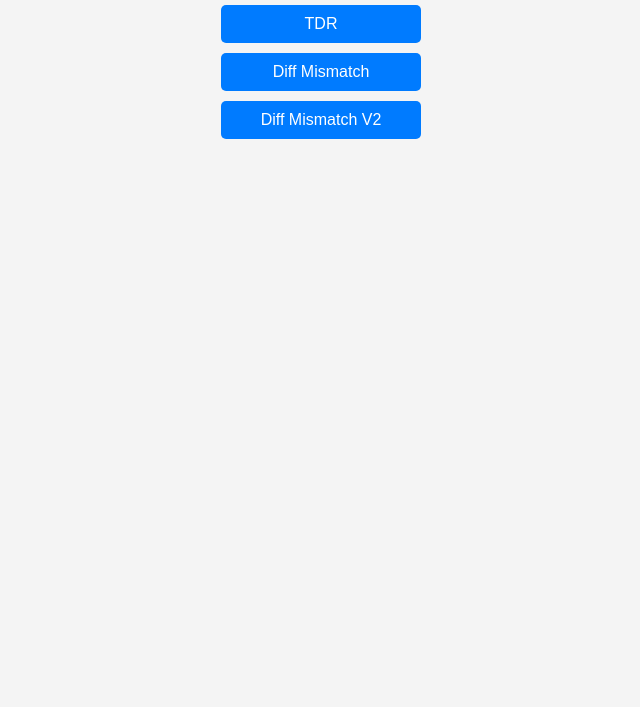
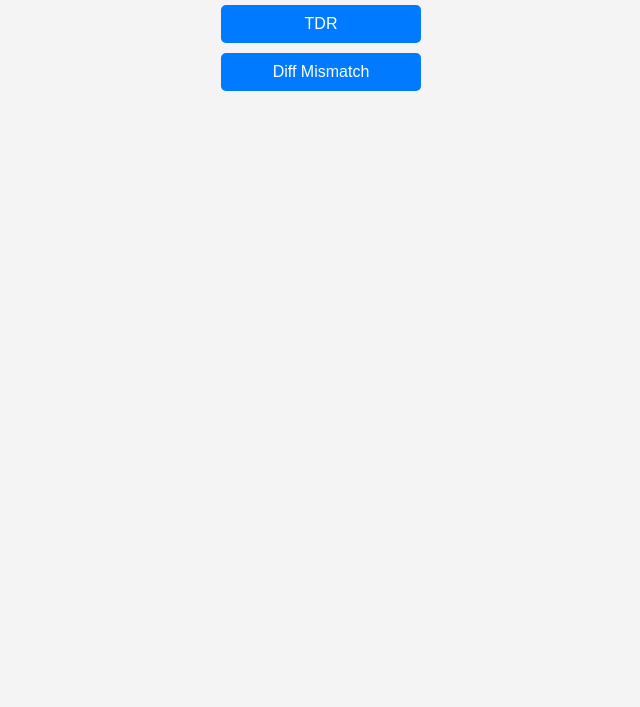
Before and after one commit to ceobkdn/ceobkdn.github.io, a plain HTML site: page index.html in a window 1280 px wide. Shown: the part 93-800 px from the top of the page, without its empty margins (319-959 px from the left). Drawn offline with Linux system fonts and the light colour scheme.

Commit message:
Update index.html

```diff
--- a/index.html
+++ b/index.html
@@ -42,8 +42,7 @@
     <script>
         const links = [
             { name: 'TDR', url: 'https://ceobkdn.github.io/tdr.html' },
-            { name: 'Diff Mismatch', url: 'https://ceobkdn.github.io/diffmismatch.html' },
-            { name: 'Diff Mismatch V2', url: 'https://ceobkdn.github.io/diffmis.html' },
+            { name: 'Diff Mismatch', url: 'https://ceobkdn.github.io/diffmis.html' },
         ];
 
         const buttonsContainer = document.getElementById('buttons');
```
